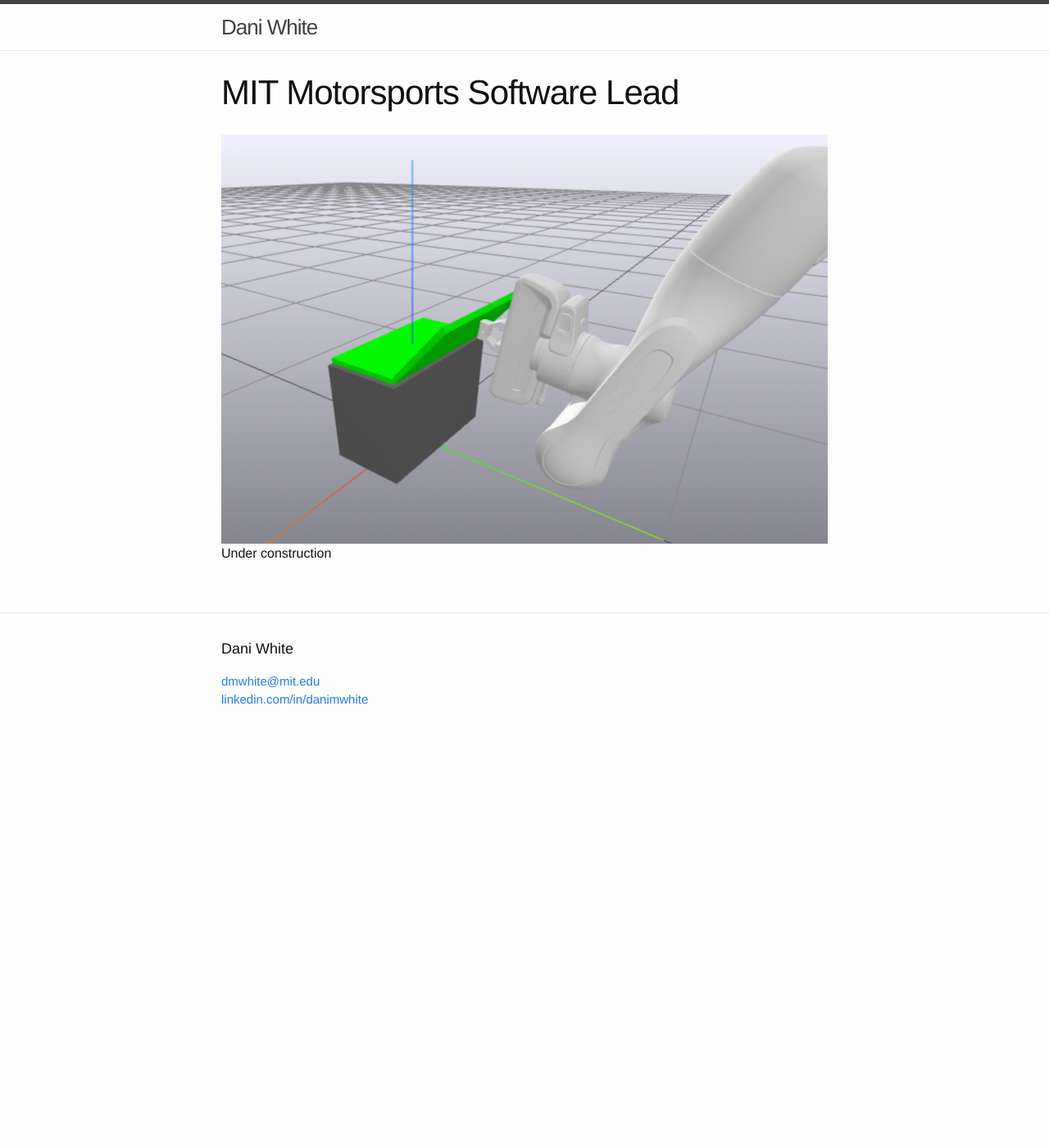
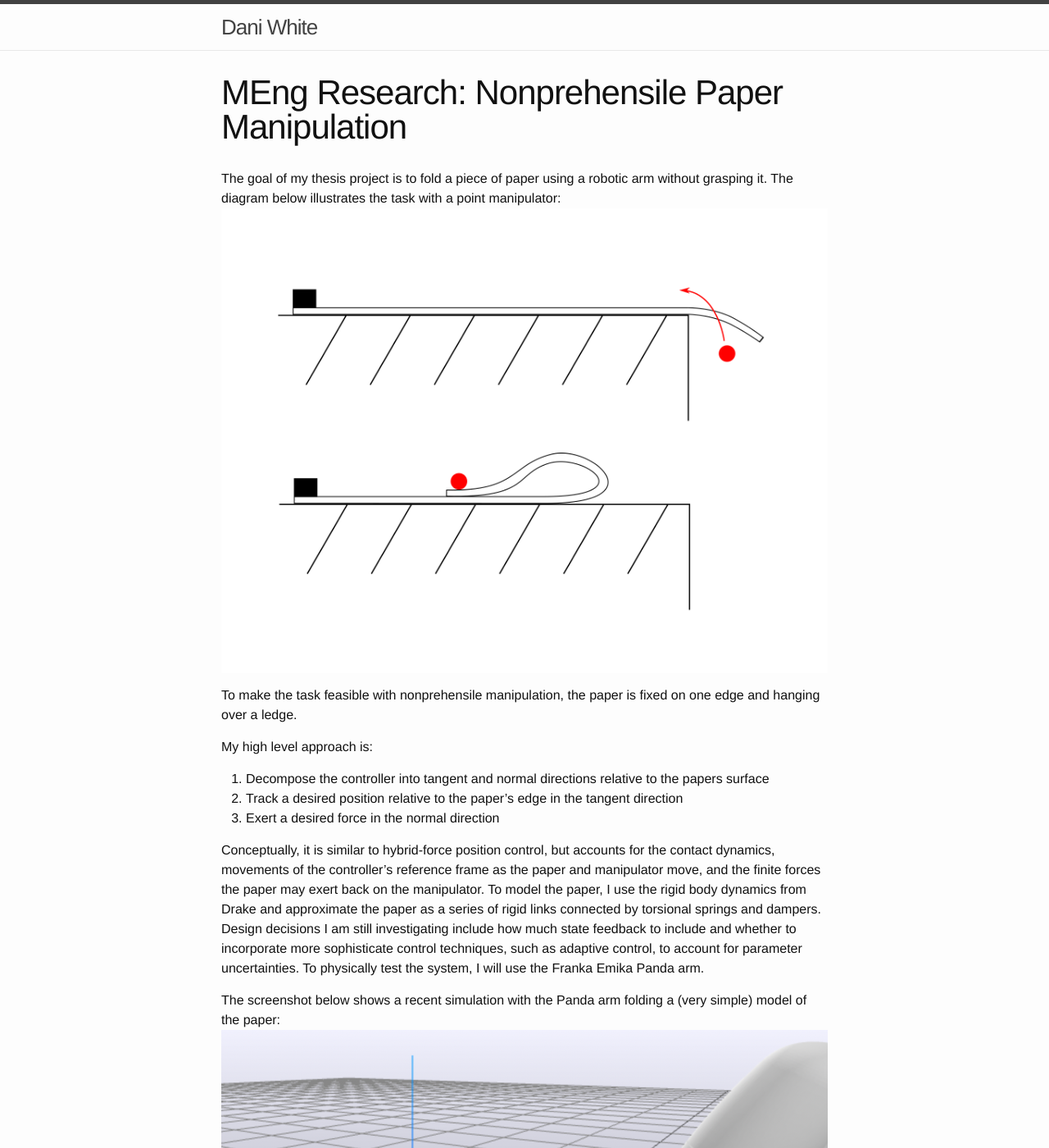
Before and after one commit to daniwhite/daniwhite.github.io, a Jekyll site: the page built from _posts/2021-06-01-research.markdown, in a window 1280 px wide and 1400 px high. Shown: the whole window at 82% size. Built offline with Jekyll 4.4.1, drawn with Linux system fonts in a browser that asks for light colours; some of the changed text lies outside the part shown.

Commit message:
Fill in research info

```diff
--- a/_posts/2021-06-01-research.markdown
+++ b/_posts/2021-06-01-research.markdown
@@ -1,10 +1,25 @@
 ---
 layout: post
-title:  "MIT Motorsports Software Lead"
+title:  "MEng Research: Nonprehensile Paper Manipulation"
 date:   2021-06-01 10:00:00 -0500
 description: "My MEng research focuses on the nonprehensile manipulation of deformable objects."
 categories: jekyll update
 img: "/photos/panda_hinge.png"
 ---
+
+The goal of my thesis project is to fold a piece of paper using a robotic arm without grasping it. The diagram below illustrates the task with a point manipulator:
+![Unfolded and foled configurations](/photos/unfolded_folded.png)
+
+To make the task feasible with nonprehensile manipulation, the paper is fixed on one edge and hanging over a ledge.
+
+My high level approach is:
+1. Decompose the controller into tangent and normal directions relative to the papers surface
+2. Track a desired position relative to the paper's edge in the tangent direction
+3. Exert a desired force in the normal direction
+
+Conceptually, it is similar to hybrid-force position control, but accounts for the contact dynamics, movements of the controller's reference frame as the paper and manipulator move, and the finite forces the paper may exert back on the manipulator. To model the paper, I use the rigid body dynamics from Drake and approximate the paper as a series of rigid links connected by torsional springs and dampers. Design decisions I am still investigating include how much state feedback to include and whether to incorporate more sophisticate control techniques, such as adaptive control, to account for parameter uncertainties. To physically test the system, I will use the Franka Emika Panda arm.
+
+The screenshot below shows a recent simulation with the Panda arm folding a (very simple) model of the paper:
 ![Screenshot of the Drake simulation with the Panda arm folding a simplified paper model](/photos/panda_hinge.png)
-Under construction
+
+For more information, my thesis proposal goes into much greater detail and summarizes the state of the project as of May 2021.
--- a/index.html
+++ b/index.html
@@ -6,11 +6,10 @@ layout: default
     <center>
         <p>
             <img width=30% src="photos/profile.png">
-
         </p>
     </center>
     <p>
-        My name is Dani White, and I'm an electrical engineering and computer science MEng student at MIT.
+        My name is Dani White, and I'm an MEng student in Electrical Engineering and Computer Science at MIT.
         I will graduate in May of 2022 and I'm currently looking for a full time
         position related to controls/robotics after graduation.
     </p>
```
Also changed, not shown: photos/unfolded_folded.png (added).
